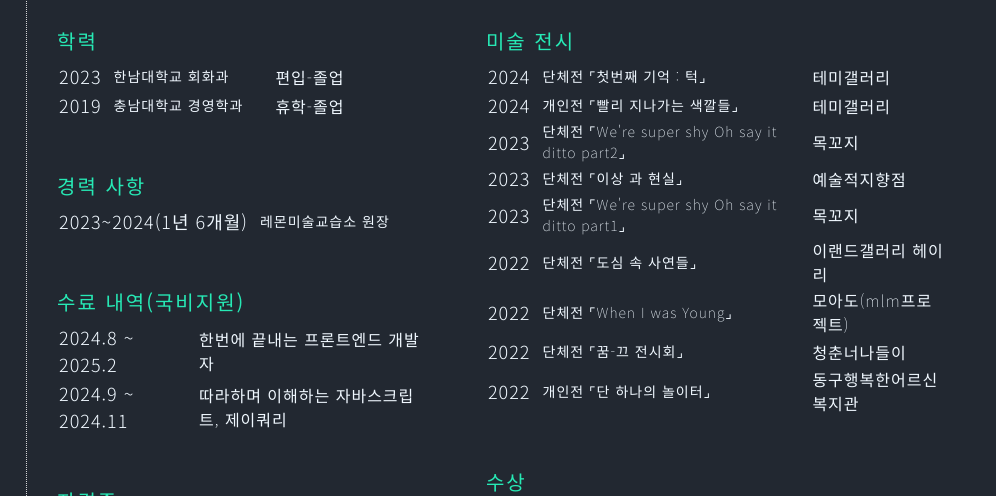
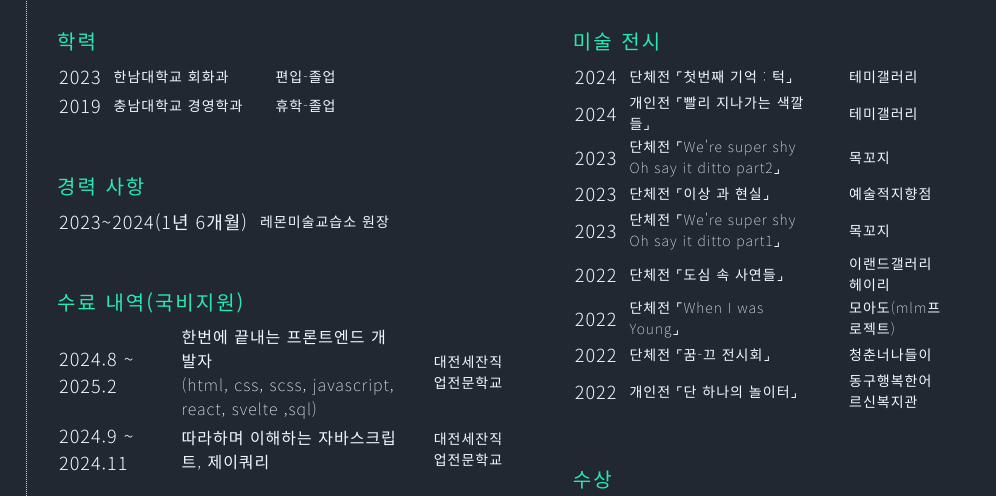
Before and after one commit to dah0014/dhportfolio2, a website: page index.html in a window 1280 px wide. Shown: the part 1346-1842 px from the top of the page, 284-1280 px from the left. Drawn offline with nearby package versions, Linux system fonts and the light colour scheme.

Commit message:
main change

```diff
--- a/css/artist.css
+++ b/css/artist.css
@@ -290,7 +290,6 @@ main h2 {
   .main1 .swiper-slide {height: 670px;}
   .main1 .swiper-slide p {font-size: 20px;}
   .main1 .swiper-slide span {font-size: 14px;}
-
 }
 
 /* 500px 미만 */
--- a/css/main.css
+++ b/css/main.css
@@ -153,7 +153,7 @@ main .about2 table {
 }
 main .about2 table tbody td:nth-child(1) {font-weight: 400; padding-right: 20px; }
 main .about2 table tbody td:nth-child(2) {font-size: 16px;}
-main .about2 table tbody td:nth-child(3) {padding-left: 30px; font-size: 16px;}
+main .about2 table tbody td:nth-child(3) {padding-left: 30px; font-size: 14px;}
 main .about2 h3 {
 color:#27e9b5; margin-bottom: 6px;
 font-size: 20px; letter-spacing: 2px;
--- a/index.html
+++ b/index.html
@@ -113,11 +113,13 @@
             <tbody>
               <tr>
                 <td>2024.8 ~ 2025.2</td>
-                <td style="font-size: 16px;">한번에 끝내는 프론트엔드 개발자</td>
+                <td style="font-size: 16px;">한번에 끝내는 프론트엔드 개발자<br>(html, css, scss, javascript, react, svelte ,sql)</td>
+                <td>대전세잔직업전문학교</td>
               </tr>
               <tr>
                 <td>2024.9 ~ 2024.11</td>
                 <td style="font-size: 16px;">따라하며 이해하는 자바스크립트, 제이쿼리</td>
+                <td>대전세잔직업전문학교</td>
               </tr>
             </tbody>
           </table>
```
Also changed, not shown: teacher.html (+1 -1 lines).
